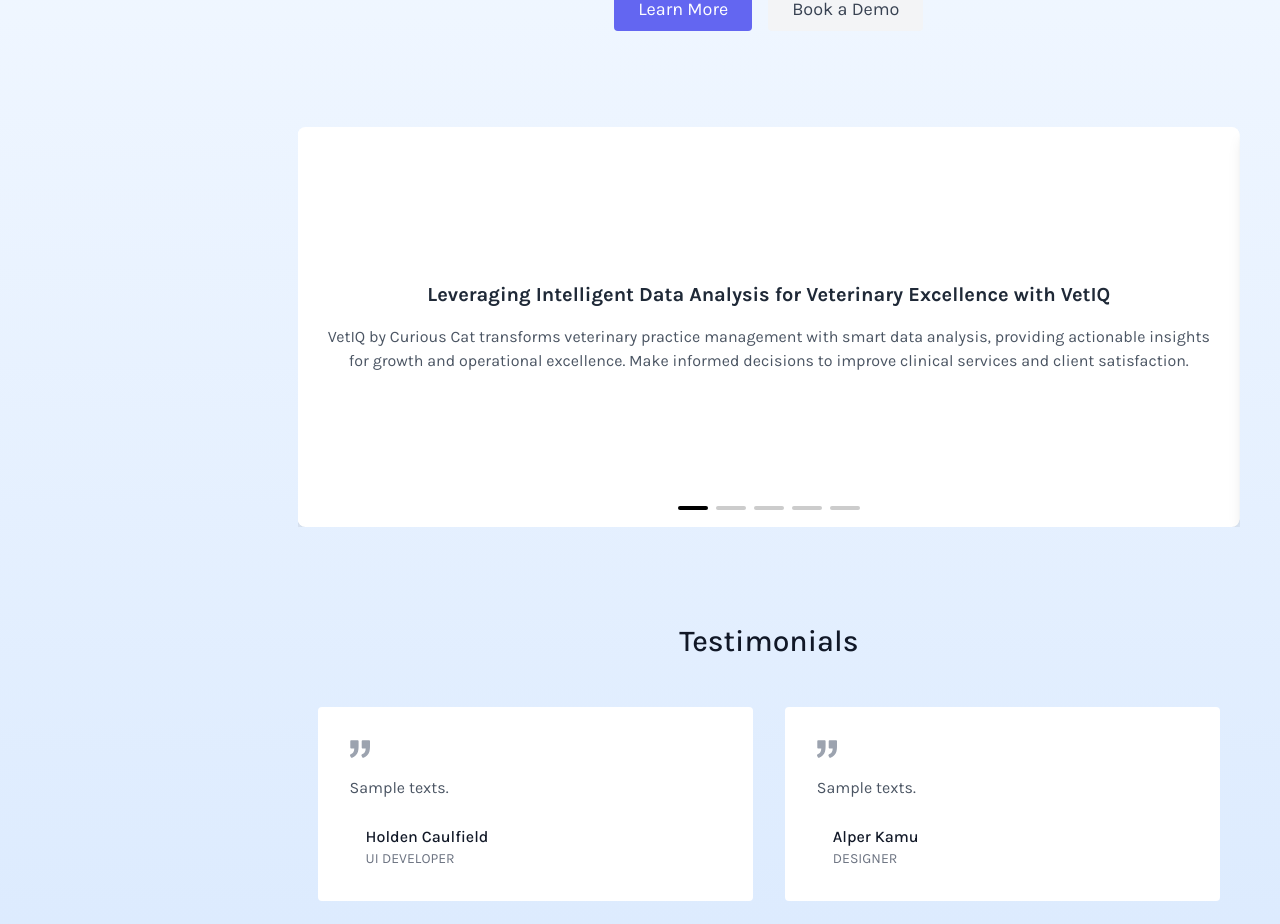
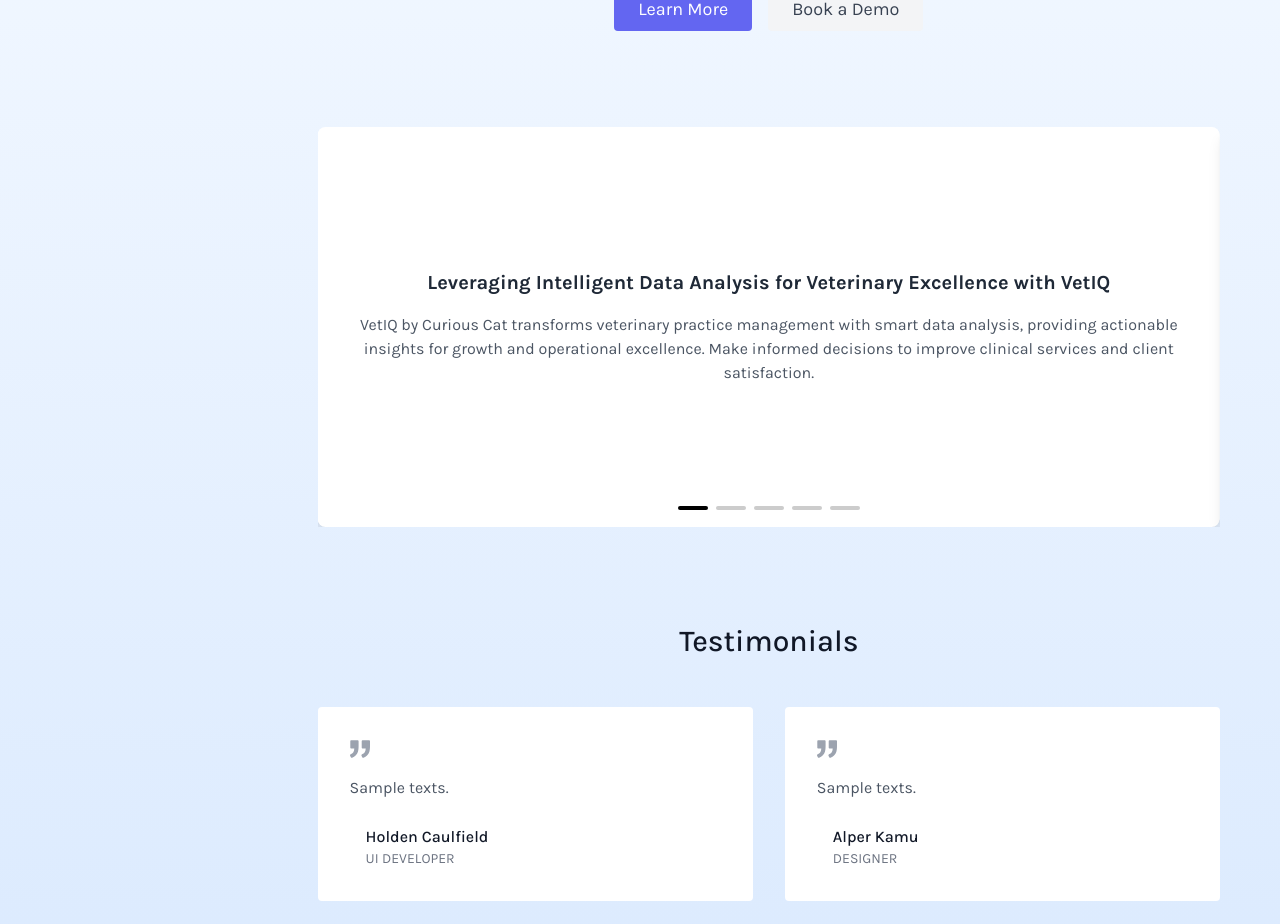
Before and after one commit to shifenghzhang/VetIQ-Web-Application, a Next.js app: page / in a window 1280 px wide. Shown: the part 975-1899 px from the top of the page. Built offline with nearby package versions, Linux system fonts and the light colour scheme.

Commit message:
fixed carousel to fit width

```diff
--- a/src/app/_components/articleArea.tsx
+++ b/src/app/_components/articleArea.tsx
@@ -10,6 +10,7 @@
 
 const ArticleArea: React.FC<ArticleAreaProps> = ({ articles }) => {
   return (
+    <div className="container mx-auto px-5">
       <div style={{ position: 'relative' }}>
         <Carousel
           showArrows={true}
@@ -114,6 +115,7 @@
           </Carousel>
         </div>
       </div>
+    </div>
   );
 };
 
```
Lines whose indentation alone changed are shown as unchanged.
